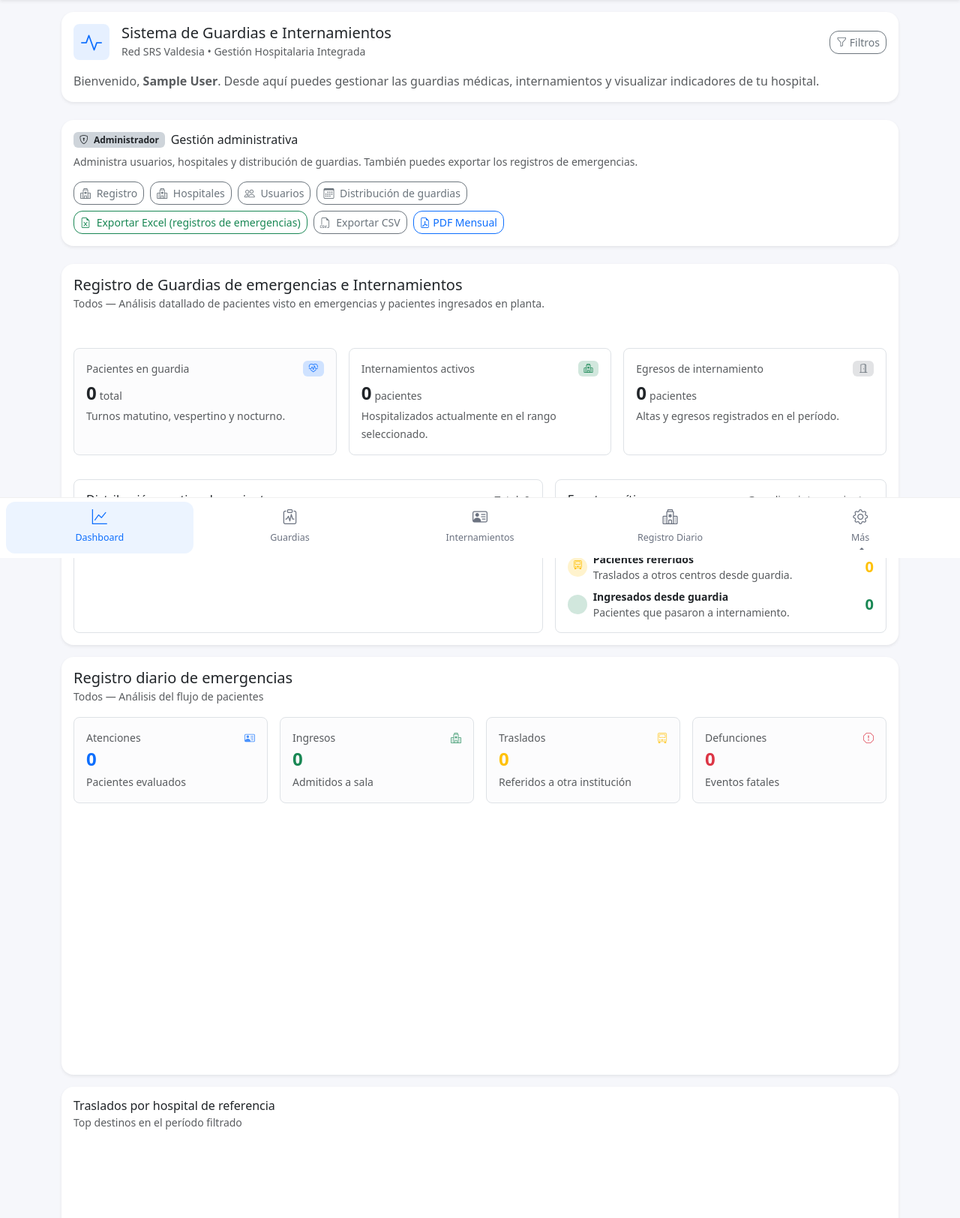
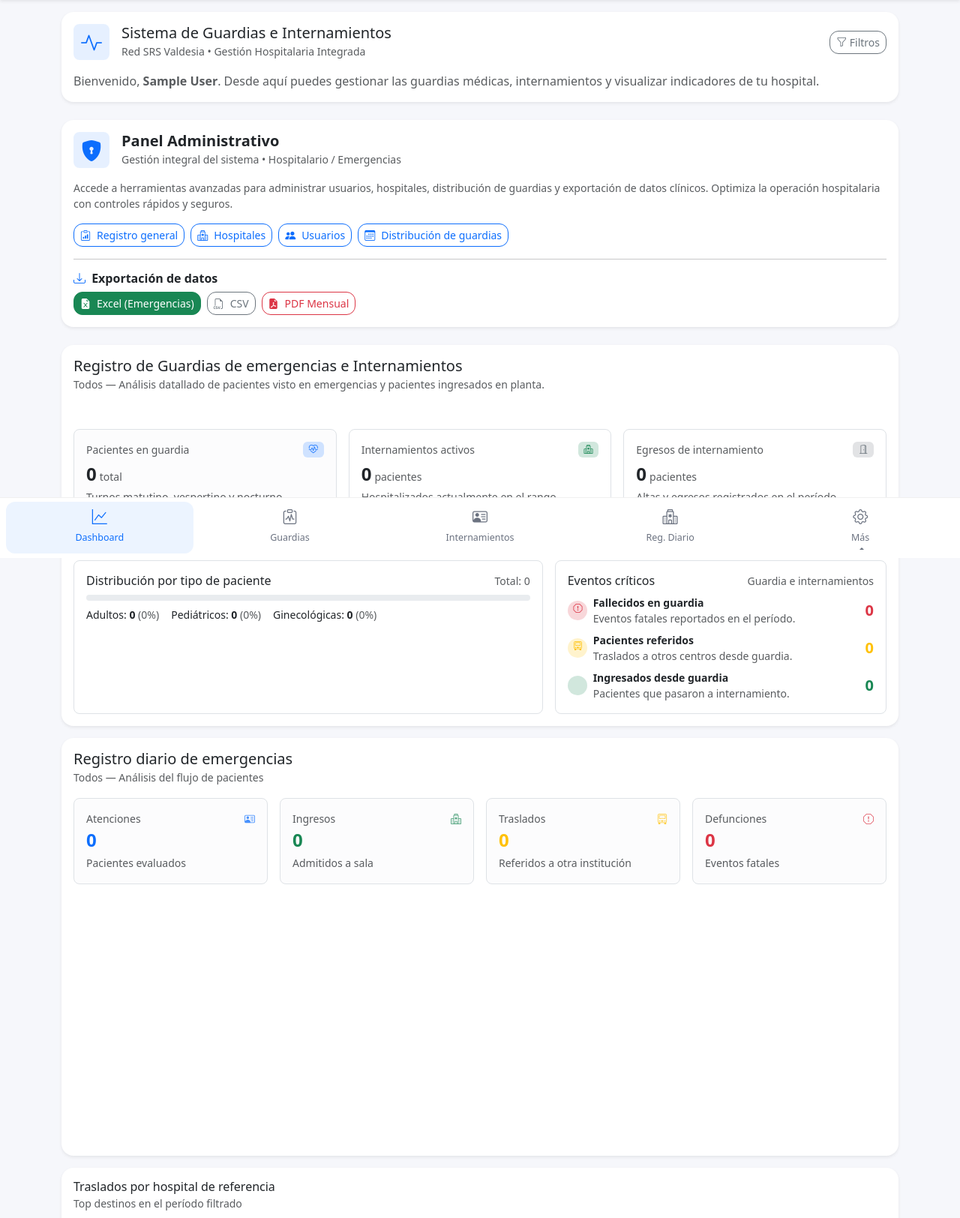
Before and after one commit to keysselyn/emergencias_app, a Flask app: page /dashboard in a window 1280 px wide. Shown: the part 56-1680 px from the top of the page at 75% size. Run offline with Flask 3, Linux system fonts and the light colour scheme; a user stored in the database is signed in; tables that the repository leaves empty hold one stand-in row (values such as "Sample post"); a map, chart or similar area stays blank.

Commit message:
Normalizaciónes Generales

```diff
--- a/templates/base.html
+++ b/templates/base.html
@@ -211,7 +211,7 @@
   <a href="{{ url_for('listar') }}"
      class="{% if request.path.startswith('/listar') %}active{% endif %}">
     <i class="bi bi-hospital fs-5"></i>
-    <span>Registro Diario</span>
+    <span>Reg. Diario</span>
   </a>
 {% else %}
   <a class="disabled text-muted" style="pointer-events:none; opacity:0.5;">
--- a/templates/dashboard.html
+++ b/templates/dashboard.html
@@ -26,9 +26,7 @@
       <div class="d-flex flex-wrap gap-1">
 
         <!-- Botón Filtros -->
-    <button class="btn btn-outline-secondary btn-sm"
-            data-bs-toggle="offcanvas"
-            data-bs-target="#dfilters">
+        <button class="btn btn-outline-secondary btn-sm" data-bs-toggle="offcanvas" data-bs-target="#dfilters">
           <i class="bi bi-funnel"></i>
           Filtros
         </button>
@@ -48,9 +46,7 @@
     </p>
 
     <!-- PWA (si aplica) -->
-    <button id="btnInstall"
-            class="btn btn-sm btn-outline-primary mt-3"
-            style="display:none;">
+    <button id="btnInstall" class="btn btn-sm btn-outline-primary mt-3" style="display:none;">
       <i class="bi bi-phone me-1"></i> Instalar app en este dispositivo
     </button>
 
@@ -85,7 +81,9 @@
 
     {# Próxima guardia #}
     {% if proxima_guardia_fecha %}
-        {% set meses_es = ['enero','febrero','marzo','abril','mayo','junio','julio','agosto','septiembre','octubre','noviembre','diciembre'] %}
+    {% set meses_es =
+    ['enero','febrero','marzo','abril','mayo','junio','julio','agosto','septiembre','octubre','noviembre','diciembre']
+    %}
     <p class="small mb-2">
       Tu próxima guardia es el
       <strong>{{ proxima_guardia_fecha.day }} de {{ meses_es[proxima_guardia_fecha.month-1] }}</strong>
@@ -110,9 +108,7 @@
     {% endif %}
 
     <!-- Botón que abre el modal con el calendario completo (solo vista) -->
-    <button type="button"
-            class="btn btn-sm btn-outline-primary"
-            data-bs-toggle="modal"
+    <button type="button" class="btn btn-sm btn-outline-primary" data-bs-toggle="modal"
       data-bs-target="#modalCalendarioGuardias">
       <i class="bi bi-calendar-week me-1"></i>
       Ver calendario completo
@@ -125,62 +121,89 @@
 
 
 {% if current_user.is_admin or current_user.is_hospital_admin %}
-<!-- ZONA ADMIN -->
-<div class="card shadow-sm border-0 mb-4">
+<!-- SECCIÓN ADMIN -->
+<div class="card shadow-sm border-0 mb-4" style="border-left: 4px solid var(--bs-primary);">
   <div class="card-body">
 
-    <div class="d-flex align-items-center mb-2">
-      <span class="badge bg-dark-subtle text-dark me-2">
-        <i class="bi bi-shield-lock me-1"></i> Administrador
-      </span>
-      <h6 class="mb-0">Gestión administrativa</h6>
+    <!-- Header -->
+    <div class="d-flex align-items-center mb-3">
+      <div class="me-3 d-flex align-items-center justify-content-center bg-primary bg-opacity-10 rounded-3"
+        style="width:48px; height:48px;">
+        <i class="bi bi-shield-lock-fill text-primary fs-3"></i>
       </div>
 
-    <p class="small text-muted mb-3">
-      Administra usuarios, hospitales y distribución de guardias. También puedes exportar los registros
-      de emergencias.
+      <div>
+        <h5 class="mb-0 fw-semibold">Panel Administrativo</h5>
+        <small class="text-muted">
+          Gestión integral del sistema • Hospitalario / Emergencias
+        </small>
+      </div>
+    </div>
+
+    <p class="small text-muted">
+      Accede a herramientas avanzadas para administrar usuarios, hospitales, distribución de guardias
+      y exportación de datos clínicos. Optimiza la operación hospitalaria con controles rápidos y seguros.
     </p>
 
-    <div class="d-flex flex-wrap gap-2 mb-2">
-      <a href="{{ url_for('listar') }}" class="btn btn-sm btn-outline-secondary">
-        <i class="bi bi-hospital me-1"></i> Registro
+    <!-- Acciones principales -->
+    <div class="d-flex flex-wrap gap-2 mt-3">
+
+      <!-- Registro -->
+      <a href="{{ url_for('listar') }}" class="btn btn-sm btn-outline-primary d-flex align-items-center">
+        <i class="bi bi-clipboard-data me-2"></i>
+        Registro general
       </a>
 
+      <!-- Hospitales: Solo Admin general -->
       {% if current_user.is_admin %}
-      <a href="{{ url_for('hospitales_list') }}" class="btn btn-sm btn-outline-secondary">
-        <i class="bi bi-hospital me-1"></i> Hospitales
+      <a href="{{ url_for('hospitales_list') }}" class="btn btn-sm btn-outline-primary d-flex align-items-center">
+        <i class="bi bi-hospital me-2"></i>
+        Hospitales
       </a>
       {% endif %}
 
-      <a href="{{ url_for('usuarios_list') }}" class="btn btn-sm btn-outline-secondary">
-        <i class="bi bi-people me-1"></i> Usuarios
+      <!-- Usuarios -->
+      <a href="{{ url_for('usuarios_list') }}" class="btn btn-sm btn-outline-primary d-flex align-items-center">
+        <i class="bi bi-people-fill me-2"></i>
+        Usuarios
       </a>
 
-      <a href="{{ url_for('guardias_calendario') }}" class="btn btn-sm btn-outline-secondary">
-        <i class="bi bi-calendar3 me-1"></i> Distribución de guardias
+      <!-- Guardias -->
+      <a href="{{ url_for('guardias_calendario') }}" class="btn btn-sm btn-outline-primary d-flex align-items-center">
+        <i class="bi bi-calendar3 me-2"></i>
+        Distribución de guardias
       </a>
+
     </div>
 
-    <!-- Exportaciones, solo admin / admin hospital -->
-    <div class="d-flex flex-wrap gap-2 mt-1">
-      <a class="btn btn-sm btn-outline-success" href="{{ url_for('exportar_excel') }}">
-        <i class="bi bi-file-earmark-excel me-1"></i> Exportar Excel (registros de emergencias)
+    <hr class="my-3">
+
+    <!-- Exportaciones -->
+    <h6 class="fw-semibold mb-2">
+      <i class="bi bi-download text-primary me-1"></i>
+      Exportación de datos
+    </h6>
+
+    <div class="d-flex flex-wrap gap-2">
+      <a class="btn btn-sm btn-success d-flex align-items-center" href="{{ url_for('exportar_excel') }}">
+        <i class="bi bi-file-earmark-excel-fill me-2"></i> Excel (Emergencias)
       </a>
-      <a class="btn btn-sm btn-outline-secondary" href="{{ url_for('exportar_csv') }}">
-        <i class="bi bi-filetype-csv me-1"></i> Exportar CSV
+
+      <a class="btn btn-sm btn-outline-secondary d-flex align-items-center" href="{{ url_for('exportar_csv') }}">
+        <i class="bi bi-filetype-csv me-2"></i> CSV
       </a>
-      <!-- Botón PDF -->
+      {% if current_user.is_admin %}
       <a href="{{ url_for('emergencias_resumen_pdf', desde=f_desde, hasta=f_hasta) }}"
-       class="btn btn-outline-primary btn-sm"
-       target="_blank">
-      <i class="bi bi-file-earmark-pdf"></i>
-      PDF Mensual
+        class="btn btn-sm btn-outline-danger d-flex align-items-center" target="_blank">
+        <i class="bi bi-file-earmark-pdf-fill me-2"></i> PDF Mensual
       </a>
+      {% endif %}
     </div>
 
   </div>
 </div>
 {% endif %}
+
 
 
 
@@ -633,7 +656,9 @@
         <h5 class="modal-title d-flex align-items-center">
           <i class="bi bi-calendar3 me-2"></i>
           Calendario de guardias —
-          {% set meses_es = ['Enero','Febrero','Marzo','Abril','Mayo','Junio','Julio','Agosto','Septiembre','Octubre','Noviembre','Diciembre'] %}
+          {% set meses_es =
+          ['Enero','Febrero','Marzo','Abril','Mayo','Junio','Julio','Agosto','Septiembre','Octubre','Noviembre','Diciembre']
+          %}
           {{ meses_es[mes_guardias-1] }} {{ anio_guardias }}
         </h5>
         <button type="button" class="btn-close" data-bs-dismiss="modal"></button>
@@ -667,8 +692,7 @@
                 {% set _ = colores.append(color_map_cal[m.id]) %}
                 {% endfor %}
 
-                    <td class="p-1 day-box"
-                        style="
+                <td class="p-1 day-box" style="
                           background:
                             {% if colores|length == 1 %}
                               {{ colores[0] }}
```
Also changed, not shown: templates/guardias_calendario.html (+3 -4 lines). Lines whose indentation alone changed are shown as unchanged.
